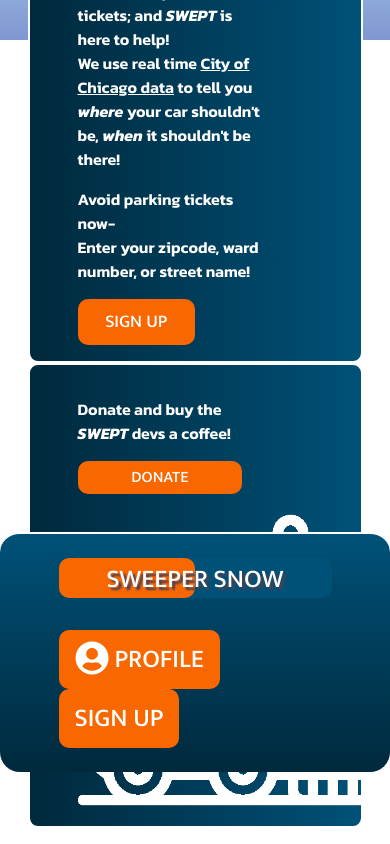
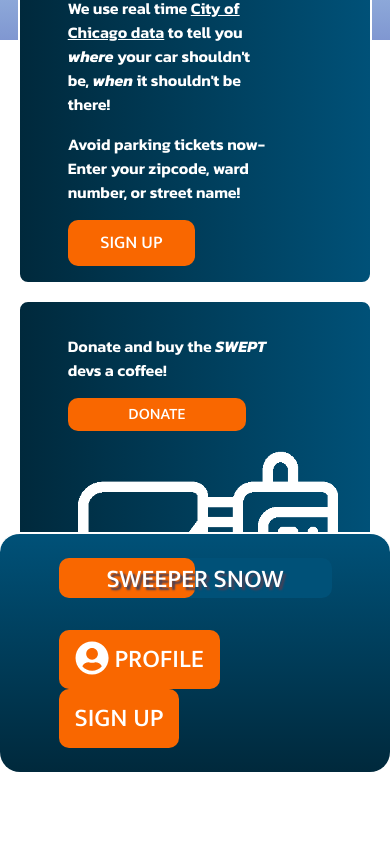
Before and after one commit to elliottdombrowski/SWEPT-02, a React (Create React App) app in the folder client/: page / in a window 390 px wide. Shown: the part 916-1760 px from the top of the page. After the commit the page ends 1697 px from the top, so only its background shows below. Built offline with nearby package versions, Linux system fonts and the light colour scheme.

Commit message:
added more width queries on homepage

```diff
--- a/client/src/App.css
+++ b/client/src/App.css
@@ -435,6 +435,10 @@ h4 {
   .snow-data-output-wrapper {
     width: 85%;
   }
+
+  .homepage-text-wrapper {
+    width: 90%;
+  }
 }
 
 @media all and (max-width: 468px) {
@@ -457,6 +461,10 @@ h4 {
     width: 100%;
     margin: 0;
     border-radius: 10px;
+  }
+
+  .bio-col-right {
+    margin-top: 1rem;
   }
 }
 
@@ -501,10 +509,6 @@ h4 {
     font-size: 120%;
   }
 
-  .homepage-text-wrapper {
-    width: 90%;
-  }
-
   .homepage-img {
     top: 19.5rem;
   }
@@ -516,6 +520,10 @@ h4 {
     padding: 1rem .5rem;
     text-align: center;
     font-size: 100%;
+  }
+
+  .homepage-text-wrapper {
+    width: 95%;
   }
 
   .homepage-secondary-header {
```
Also changed, not shown: client/src/pages/Homepage/query.css (added).
